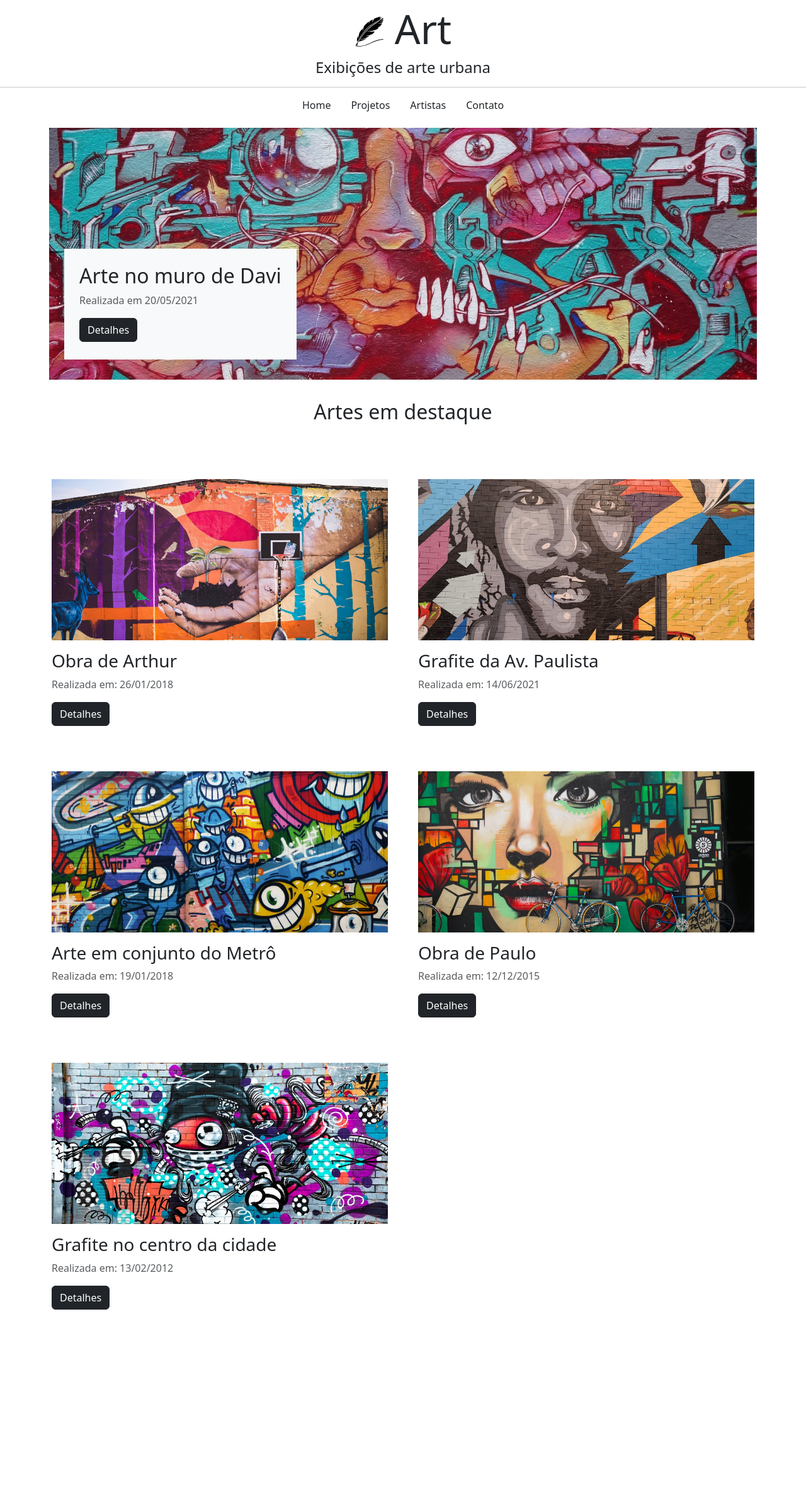
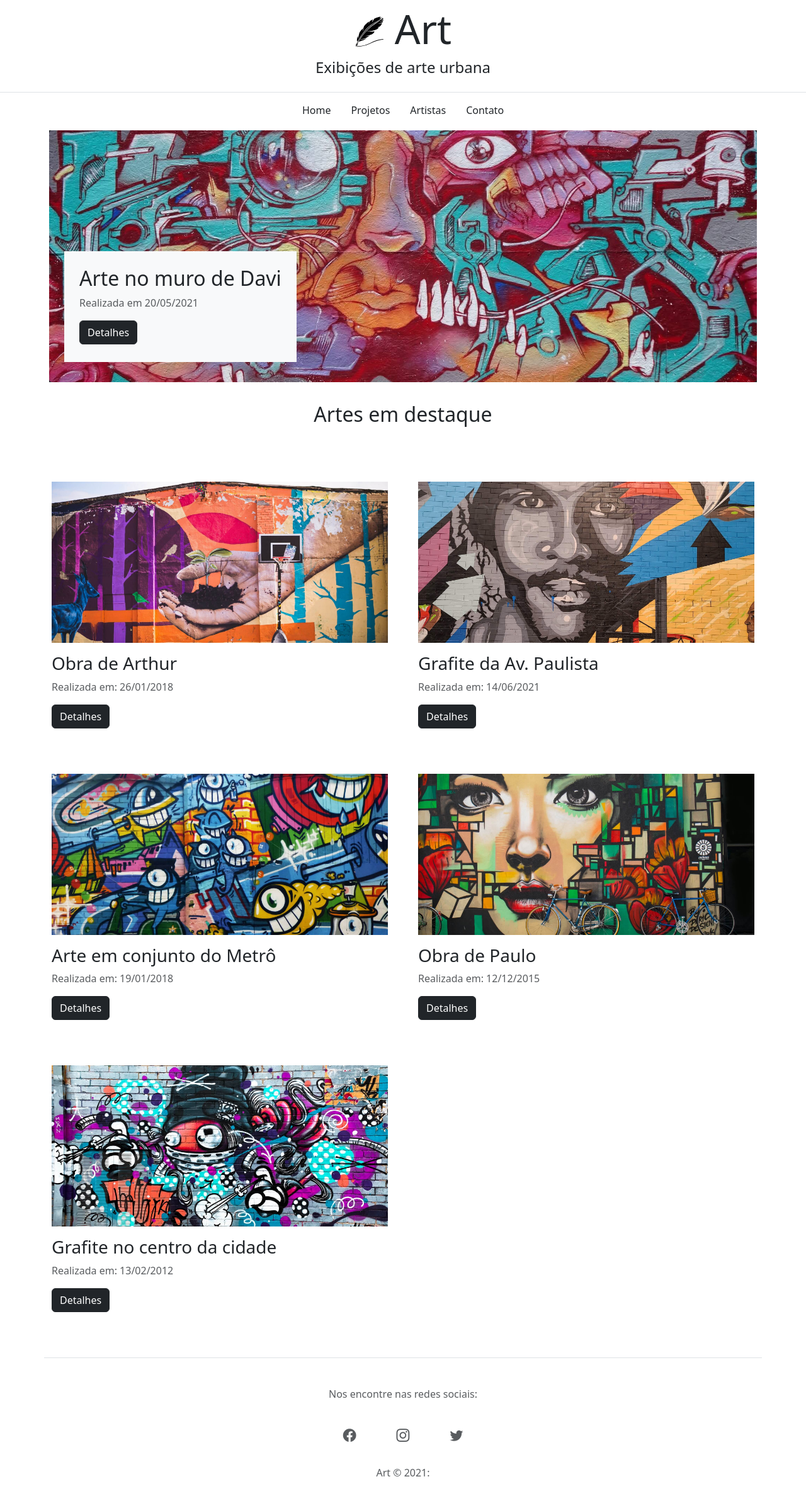
Before and after one commit to michaelprocha/art, a React (Vite) app: page / in a window 1280 px wide. Shown: the top 2384 px of the page at 63% size. Before the commit the page ends 2104 px from the top, so only its background shows below. Built offline with nearby package versions, Linux system fonts and the light colour scheme.

Commit message:
add footer

```diff
--- a/package.json
+++ b/package.json
@@ -12,6 +12,7 @@
   "dependencies": {
     "@popperjs/core": "^2.11.8",
     "bootstrap": "^5.3.8",
+    "bootstrap-icons": "^1.13.1",
     "react": "^19.2.0",
     "react-dom": "^19.2.0"
   },
--- a/src/App.jsx
+++ b/src/App.jsx
@@ -1,5 +1,6 @@
 import Header from "./components/Header"
 import Main from "./components/Main"
+import Footer from "./components/Footer"
 
 function App() {
 
@@ -7,6 +8,7 @@ function App() {
     <>
       <Header />
       <Main/>
+      <Footer/>
     </>
   )
 }
--- a/src/bootstrap/styles.scss
+++ b/src/bootstrap/styles.scss
@@ -1,4 +1,14 @@
 @import "bootstrap/scss/bootstrap";
+@import "node_modules/bootstrap-icons/font/bootstrap-icons.css";
+
+* {
+  box-sizing: border-box;
+}
+
+html, body {
+  overflow-x: hidden;
+  width: 100%;
+}
 
 a {
     text-decoration: none;
@@ -24,6 +34,11 @@ a {
     object-fit: cover;
 }
 
+.social-image{
+    margin: 2rem;
+    font-size: 1.3rem;
+}
+
 .main-card {
     color: black;
     max-width: fit-content;
--- /dev/null
+++ b/src/components/Footer.jsx
@@ -0,0 +1,18 @@
+import Text from "./Text"
+import SocialMedia from "./SocialMedia"
+
+function Footer() {
+    return (
+        <footer className="container border-top py-5">
+            <div className="row">
+                <div className="col text-center">
+                    <Text as={'h5'} className={'h6 text-body-secondary'} >Nos encontre nas redes sociais:</Text>
+                    <SocialMedia/>
+                    <Text as={'p'} className={'text-body-secondary m-0'} >Art © 2021:</Text>
+                </div>
+            </div>
+        </footer>
+    )
+}
+
+export default Footer
--- a/src/components/Header.jsx
+++ b/src/components/Header.jsx
@@ -8,8 +8,7 @@ function Header() {
       <div className="row">
         <div className="col">
           <Logo />
-          <Text as={'h2'} className={'h4 text-dark text-center'}>Exibições de arte urbana</Text>
-          <hr />
+          <Text as={'h2'} className={'h4 text-dark text-center pb-3'}>Exibições de arte urbana</Text>
           <Navegation />
         </div>
       </div>
--- a/src/components/Hero.jsx
+++ b/src/components/Hero.jsx
@@ -3,7 +3,7 @@ import Card from "./Card"
 
 function Hero() {
     return (
-        <div className="row position-relative py-2">
+        <div className="row position-relative pb-2">
             <div className="col card hero text-bg-dark p-0 mx-2">
                 <img className="card-img main-image img-fluid" src={imgMain} alt="" />
                 <Card family={['Arte no muro de Davi', 'Realizada em 20/05/2021', 'Detalhes']}
--- a/src/components/Main.jsx
+++ b/src/components/Main.jsx
@@ -7,7 +7,7 @@ function Main() {
     const { cardsBody } = useCards();
 
     return (
-        <main className='container pt-2'>
+        <main className='container pt-2 pb-5'>
             <Hero />
             <div className="row">
                 <div className="col">
--- a/src/components/Navegation.jsx
+++ b/src/components/Navegation.jsx
@@ -2,7 +2,7 @@ import Text from "./Text"
 
 function Navegation() {
   return (
-    <nav className='d-flex justify-content-center'>
+    <nav className='d-flex justify-content-center pt-3 pb-1 border-top'>
         <Text as={'a'} className={'link-dark link-opacity-50-hover px-3'} rest={{href: '#'}}>Home</Text>
         <Text as={'a'} className={'link-dark link-opacity-50-hover px-3'} rest={{href: '#'}}>Projetos</Text>
         <Text as={'a'} className={'link-dark link-opacity-50-hover px-3'} rest={{href: '#'}}>Artistas</Text>
--- /dev/null
+++ b/src/components/SocialMedia.jsx
@@ -0,0 +1,11 @@
+function SocialMedia() {
+    return (
+        <div className='d-flex justify-content-center'>
+            <i className="social-image bi bi-facebook text-body-secondary"></i>
+            <i class="social-image bi bi-instagram text-body-secondary"></i>
+            <i class="social-image bi bi-twitter text-body-secondary"></i>
+        </div>
+    )
+}
+
+export default SocialMedia
```
Also changed, not shown: 1 other file (tests, documents, lock files or other folders).
